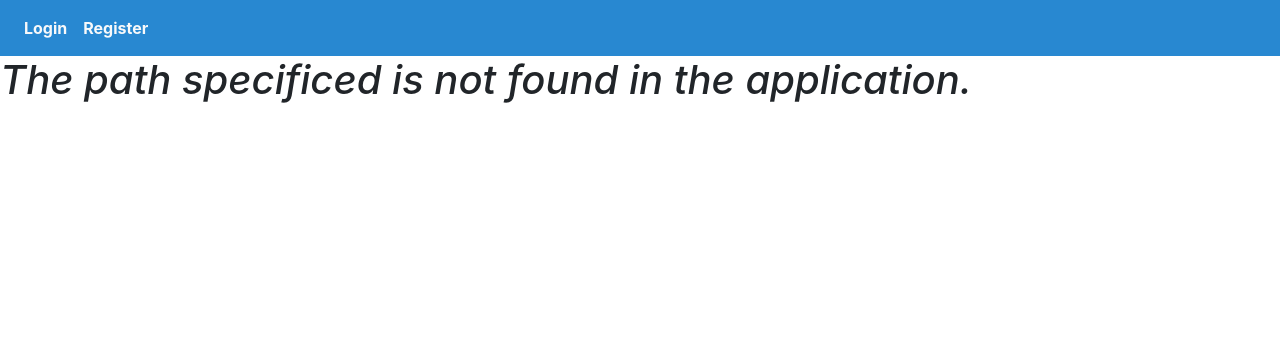
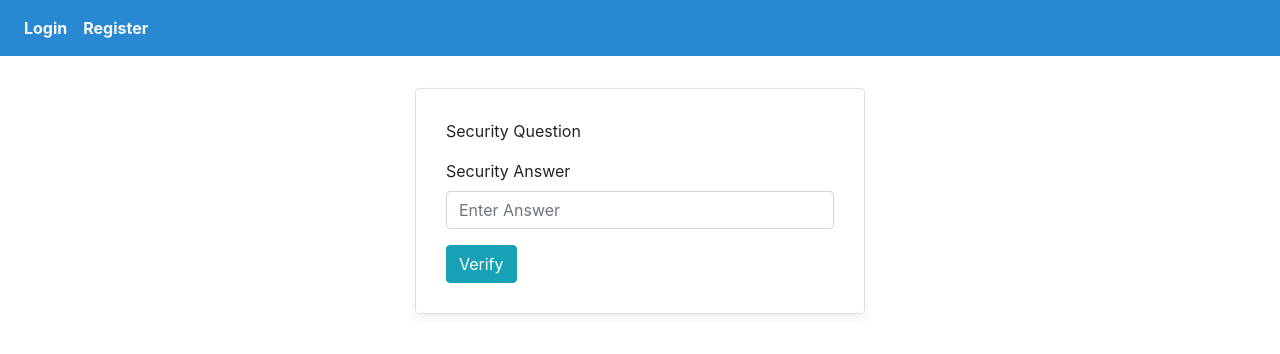
Before and after one commit to amanvishnani/CSCI-5410-LMS, a React (Create React App) app: page /challenge in a window 1280 px wide. Before the commit this address led to /not-found. Shown: the top 354 px of the page. Built offline with nearby package versions, Linux system fonts and the light colour scheme.

Commit message:
Added Login and Logout flow.

```diff
--- a/src/App.js
+++ b/src/App.js
@@ -4,11 +4,13 @@ import Login from "./login/Login";
 import Register from "./register/Register";
 import UploadFile from "./upload-file/UploadFile";
 import Home from "./home/Home";
+import Logout from "./logout/Logout";
 import NotFound from "./NotFound";
 import AppHeader from "./AppHeader";
 import ChatBox from "./chat_module/ChatBox";
 
 import "./App.css";
+import Challenge from "./challenge/Challenge";
 
 class App extends Component {
   render() {
@@ -27,7 +29,13 @@ class App extends Component {
               render={(props) => <Login {...props}></Login>}
             ></Route>
 
+            <Route
+              path="/logout"
+            ><Logout></Logout></Route>
+
             <Route path="/register" component={Register}></Route>
+
+            <Route path="/challenge" component={Challenge}></Route>
 
             <Route
               path="/home"
--- a/src/AppHeader.js
+++ b/src/AppHeader.js
@@ -3,6 +3,7 @@ import { Navbar, Nav } from "react-bootstrap";
 
 class AppHeader extends Component {
   render() {
+    let isLoggedIn = localStorage.getItem("loggedIn") === "true";
     return (
       <section>
         <Navbar className="navHeader" expand="lg">
@@ -14,15 +15,27 @@ class AppHeader extends Component {
           </Navbar.Toggle>
           <Navbar.Collapse id="basic-navbar-nav">
             <Nav>
-              <Nav.Link className="text-light font-weight-bold" href="/login">
+              {
+                !isLoggedIn &&
+                <Nav.Link className="text-light font-weight-bold" href="/login">
                 Login
               </Nav.Link>
-              <Nav.Link
+              }
+              {
+                !isLoggedIn &&
+                <Nav.Link
+                  className="text-light font-weight-bold"
+                  href="/register"
+                >
+                  Register
+                </Nav.Link>
+              }
+              { isLoggedIn && <Nav.Link
                 className="text-light font-weight-bold"
-                href="/register"
+                href="/logout"
               >
-                Register
-              </Nav.Link>
+                Logout
+              </Nav.Link>}
             </Nav>
           </Navbar.Collapse>
         </Navbar>
--- a/src/BaseUrls.js
+++ b/src/BaseUrls.js
@@ -1,5 +1,10 @@
 let REGISTER_BASE_URL = `https://user-management-2bk3z24blq-ue.a.run.app`
+let AUTH_GATEWAY_BASE_URL = `https://1yp08nwt9a.execute-api.us-east-1.amazonaws.com/Prod`
+let SESSION_BASE_URL = `${AUTH_GATEWAY_BASE_URL}/session`
+let LOGIN_URL = `${AUTH_GATEWAY_BASE_URL}/login`
+
 
 export {
-    REGISTER_BASE_URL
+    REGISTER_BASE_URL,
+    SESSION_BASE_URL, LOGIN_URL
 }
--- /dev/null
+++ b/src/challenge/Challenge.js
@@ -0,0 +1,73 @@
+import React, { useState } from 'react'
+import { useLocation, useHistory } from "react-router-dom";
+import { verifyChallangeOnServer } from "./ChallengeService";
+
+function Challenge(props) {
+    let query = useQuery();
+    let history = useHistory()
+    let challengeCode = query.get("challengeCode");
+    let question = query.get("question")
+    const [state, setState] = useState({
+        answer: ""
+    })
+    function handleChange(e) {
+        setState({
+            [e.target.name]: e.target.value,
+        });
+    };
+
+    async function verifyChallange() {
+        try {
+            let userData = await verifyChallangeOnServer(challengeCode, state.answer);
+            localStorage.setItem("email", userData.user.emailId);
+            localStorage.setItem("userData", JSON.stringify(userData));
+            localStorage.setItem("loggedIn", "true");
+            history.push('/home')
+        } catch (error) {
+            if(error.response.status === 401) {
+                alert(error.response.data.error)
+            }
+        }
+    }
+    return (
+        <div>
+            <article>
+                <div className="row">
+                    <div className="col">
+                        <section className="loginForm login-div border rounded">
+                            <section className="card card-custom">
+                                <section className="card-body">
+                                        <main>
+                                            <label>Security Question</label> <h2>{question}</h2>
+                                        </main>
+                                        <main className="form-group">
+                                            <label>Security Answer</label>
+                                            <input
+                                                type="answer"
+                                                name="answer"
+                                                onChange={handleChange}
+                                                className="form-control"
+                                                placeholder="Enter Answer"
+                                            />
+                                        </main>
+                                        <button
+                                            onClick={_ => verifyChallange()}
+                                            className="btn btn-info btn-centre"
+                                        >
+                                            Verify
+                                        </button>
+                                </section>
+                            </section>
+                        </section>
+                    </div>
+                </div>
+            </article>
+        </div>
+    )
+}
+
+export default Challenge
+
+function useQuery() {
+    return new URLSearchParams(useLocation().search);
+}
--- /dev/null
+++ b/src/challenge/ChallengeService.js
@@ -0,0 +1,9 @@
+const { default: Axios } = require("axios");
+const { SESSION_BASE_URL } = require("../BaseUrls");
+
+export async function verifyChallangeOnServer(challengeCode, challengeResponse) {
+   let resp = await Axios.post(`${SESSION_BASE_URL}/validate-challenge`, {
+       challengeCode, challengeResponse
+   })
+   return resp.data;
+}
--- a/src/login/Login.js
+++ b/src/login/Login.js
@@ -1,6 +1,7 @@
 import React, { Component } from "react";
 import "./Login.css";
 import errMsg from "../errorMessages";
+import { login } from "./LoginService";
 
 class Login extends Component {
   constructor(props) {
@@ -27,10 +28,13 @@ class Login extends Component {
 
   async apiCall() {
     try {
-      console.log("login worked");
-      localStorage.setItem("email", this.state.email);
-      this.props.history.push("/home");
+      let challengeData = await login(this.state.email, this.state.password)
+      if(challengeData.type === "CHALLENGE") {
+        let {challengeCode, question} = challengeData;
+        this.props.history.push(`/challenge?challengeCode=${challengeCode}&question="${question}"`);
+      }
     } catch (err) {
+      console.log(err)
       this.setState({
         validationErrorFlag: true,
         errorMsg: errMsg["1"],
--- /dev/null
+++ b/src/login/LoginService.js
@@ -0,0 +1,10 @@
+const { default: Axios } = require("axios");
+const { LOGIN_URL } = require("../BaseUrls");
+
+export async function login(emailId, password) {
+    let resp = await Axios.post(LOGIN_URL, {
+        emailId,
+        password
+    })
+    return resp.data;
+}
--- /dev/null
+++ b/src/logout/Logout.js
@@ -0,0 +1,11 @@
+import React from 'react'
+import { Redirect } from 'react-router-dom'
+
+export default function Logout() {
+    localStorage.removeItem("loggedIn")
+    localStorage.removeItem("userData")
+    localStorage.removeItem("email")
+    return (
+        <Redirect to="/login"></Redirect>
+    )
+}
```
